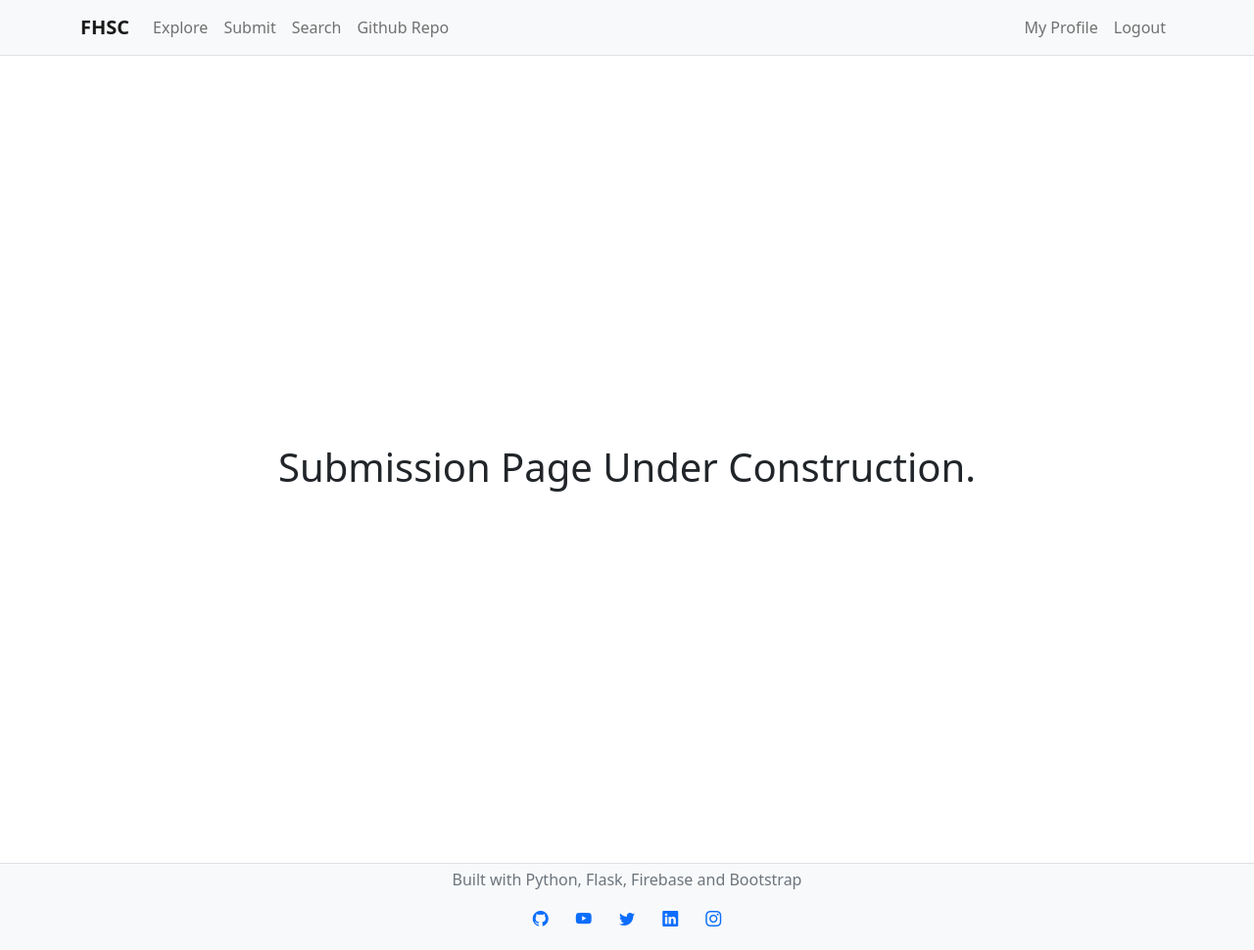
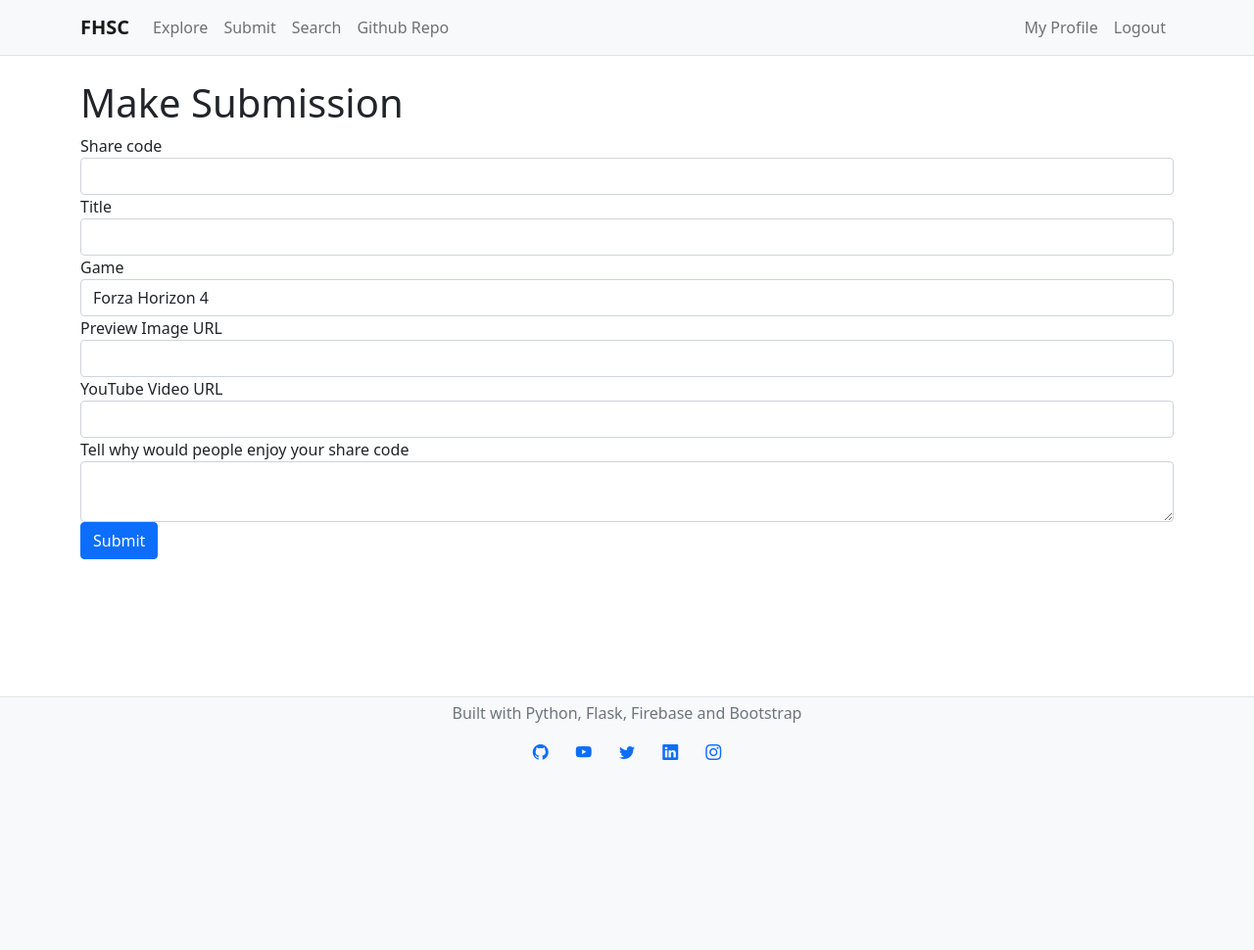
Before and after one commit to sarathsajan/webapp-share-codes, a Flask app: page /submit in a window 1280 px wide. Shown: the whole page at 98% size. After the commit the page ends 776 px from the top, so only its background shows below. Run offline with Flask 2, Linux system fonts and the light colour scheme; the visitor is signed in with stand-in values (Sample User, id 1); some libraries are stand-ins or nearby versions.

Commit message:
submission form created

```diff
--- a/mysite/app.py
+++ b/mysite/app.py
@@ -1,9 +1,9 @@
 # Import core libraries
+from flask import Flask, render_template, redirect, url_for, request, session, flash
 from functools import wraps
-from flask import Flask, render_template, redirect, url_for, request, session
+from wtforms import Form, validators, StringField, TextAreaField, SelectField, IntegerField
 
 # Import helper libraries and environment variables
-#from users import User
 import _functions
 import data
 share_codes_data = data.Data()
@@ -13,7 +13,7 @@ ENV_VARIABLES = ENV_VARS()
 # Import and initialise the Google Cloud Firestore database
 import gcfsDB
 
-# Import libraries for Google Sign-in and session creation/management/deletion
+# Import libraries for Google Sign-in and creation/management/deletion of session
 import g_auth_session
 
 # Initialise Flask app
@@ -54,10 +54,30 @@ def view_single_share_code(game_name, share_code):
     single_share_code = gcfsDB.get_single_share_code_data(game_name=game_name, share_code=share_code)
     return render_template('view_share_code.html', share_codes_data=single_share_code)
 
-@app.route("/submit")
+# Create a Submission Form using WTForms
+class SubmissionForm(Form):
+    share_code = IntegerField('Share code', validators=[validators.input_required(), validators.NumberRange(min=100000000, max=999999999)])
+    title  = StringField('Title', validators=[validators.input_required(), validators.Length(min=5, max=50)])
+    game_name = SelectField('Game', choices=['Forza Horizon 4', 'Forza Horizon 5'], validators=[validators.input_required()])
+    preview_img_url = StringField('Preview Image URL', validators=[validators.optional(), validators.Length(max=600)])
+    yt_video_url = StringField('YouTube Video URL', validators=[validators.optional(), validators.Length(max=100)])
+    description = TextAreaField('Tell why would people enjoy your share code', validators=[validators.input_required(), validators.Length(min=10, max=300)])
+
+@app.route("/submit", methods=['GET', 'POST'])
 @is_logged_in
 def submit():
-    return render_template('submit.html')
+    form = SubmissionForm(request.form)
+    if request.method == 'POST' and form.validate():
+        share_code = form.share_code.data
+        title = form.title.data
+        game_name = form.game_name.data
+        preview_img_url = form.preview_img_url.data
+        yt_video_url = form.yt_video_url.data
+        description = form.description.data
+
+        share_code_submission_candidate = 'PUT_gcfsDB_function_to_add_this_share_code_to_the_database_if_theShare_code_doesnt_exist_already'
+        return redirect(url_for("profile_myself"))
+    return render_template('submit.html', form=form)
 
 @app.route("/authentication")
 def authentication():
--- a/mysite/templates/auth.html
+++ b/mysite/templates/auth.html
@@ -5,7 +5,7 @@
         <div class="container d-flex flex-column justify-content-center align-items-center">
             <p>Not signed in, pls sign in with google</p>
             <a href="/login">
-                <img src="{{ url_for('static', filename='images/google_signin_buttons/web/1x/btn_google_signin_dark_normal_web.png') }}" />
+                <img src="{{ url_for('static', filename='images/google_signin_buttons/web/2x/btn_google_signin_dark_normal_web@2x.png') }}" />
             </a>
         </div>
     </div>
--- /dev/null
+++ b/mysite/templates/includes/_formhelpers.html
@@ -0,0 +1,9 @@
+{% macro render_field(field) %}
+    {{ field.label }}
+    {{ field(**kwargs)|safe }}
+    {% if field.errors %}
+        {% for error in field.errors %}
+            <span class="help-inline">{{ error }}</span>
+        {% endfor %}
+    {% endif %}
+{% endmacro %}
--- a/mysite/templates/submit.html
+++ b/mysite/templates/submit.html
@@ -1,9 +1,29 @@
 {% extends 'layout.html' %}
 
 {% block body%}
-    <div class="container d-flex min-vh-100">
-        <div class="container d-flex justify-content-center align-items-center">
-            <h1>Submission Page Under Construction.</h1>
-        </div>
+    <div class="container">
+        <h1>Make Submission</h1>
+        {% from "includes/_formhelpers.html" import render_field %}
+        <form method="POST" action="">
+            <div class="form-group">
+                {{ render_field(form.share_code, class_="form-control") }}
+            </div>
+            <div class="form-group">
+                {{ render_field(form.title, class_="form-control") }}
+            </div>
+            <div class="form-group">
+                {{ render_field(form.game_name, class_="form-control") }}
+            </div>
+            <div class="form-group">
+                {{ render_field(form.preview_img_url, class_="form-control") }}
+            </div>
+            <div class="form-group">
+                {{ render_field(form.yt_video_url, class_="form-control") }}
+            </div>
+            <div class="form-group">
+                {{ render_field(form.description, class_="form-control") }}
+            </div>
+            <p><input type="submit" value="Submit" class="btn btn-primary"></p>
+        </form>
     </div>
 {% endblock %}
```
